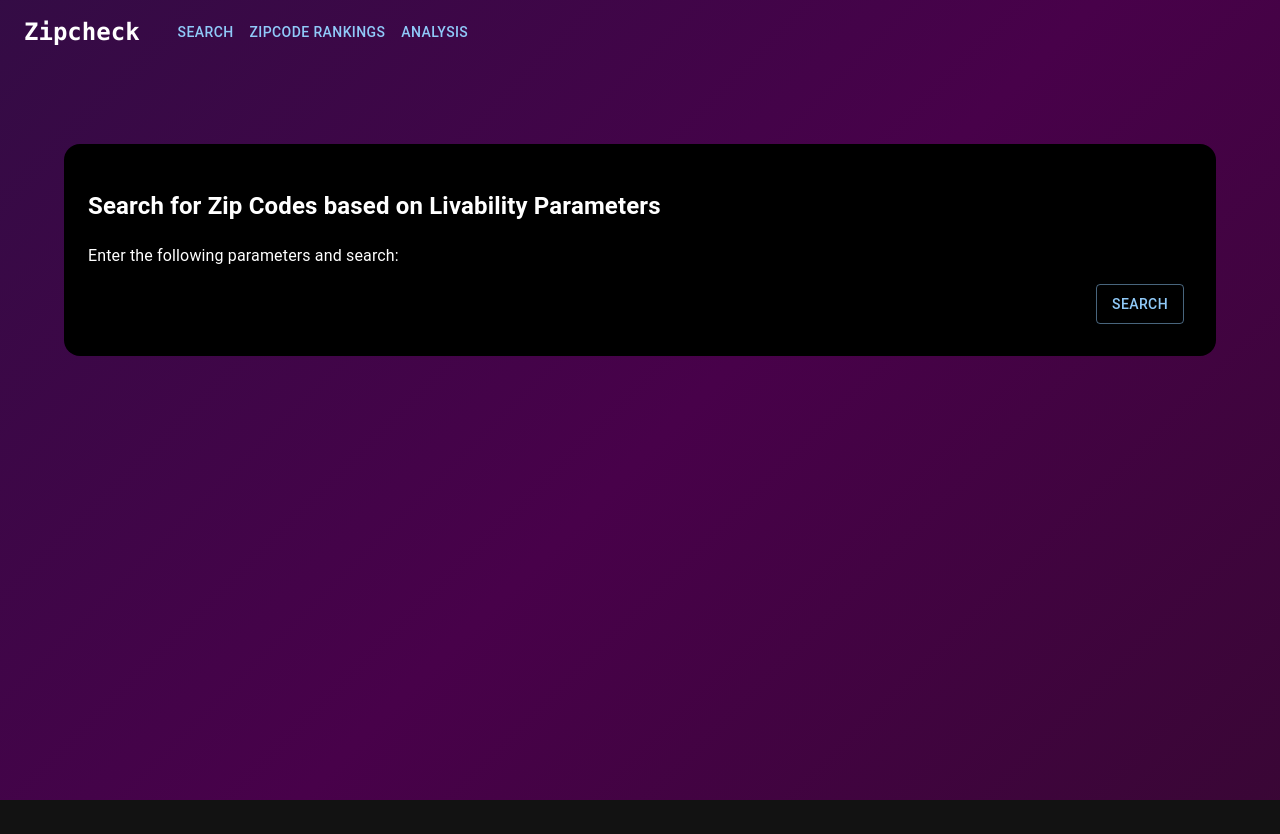
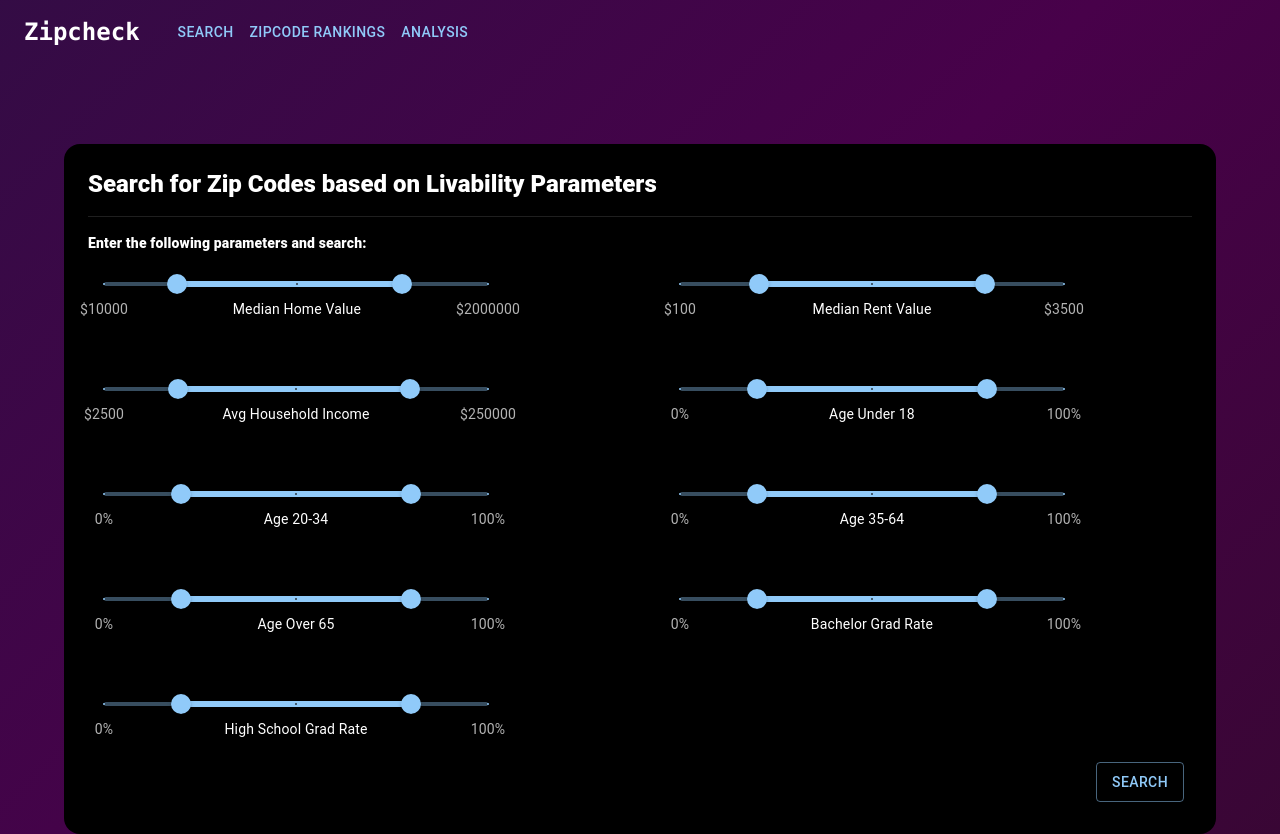
Before and after one commit to shaunwang1350/livabilityDB, a React (Create React App) app in the folder client/: page /parametersSearch in a window 1280 px wide. Before the commit the page ends 800 px from the top, so only its background shows below. Built offline with nearby package versions, Linux system fonts and the light colour scheme; no server answers.

Commit message:
Adding ui

```diff
--- a/client/src/pages/AnalysisPage.js
+++ b/client/src/pages/AnalysisPage.js
@@ -1,5 +1,5 @@
-import { useState } from 'react';
-import { Container, TextField, Box, Button } from '@mui/material';
+import { useState, useEffect } from 'react';
+import { Container, TextField, Box, Button, Typography, Divider, Autocomplete} from '@mui/material';
 const config = require('../config.json');
 
 export default function AnalysisPage() {
@@ -8,6 +8,8 @@ export default function AnalysisPage() {
   const [category, setCategory] = useState(null);
   const [businessScoreInfo, setBusinessScoreInfo] = useState(null);
   const [hedScoreInfo, setHedScoreInfo] = useState(null);
+
+  const [allCategories, setAllCategories] = useState([]);
 
   const [reviewWeight, setReviewWeight] = useState(0.5);
   const [countWeight, setCountWeight] = useState(0.5);
@@ -25,6 +27,8 @@ export default function AnalysisPage() {
   const [ageWeight, setAgeWeight] = useState(0.33);
   const [highEducationalAttainment, setHighEducationalAttainment] = useState(3);
   const [agePreference, setAgePreference] = useState(2);
+
+
 
 
   const businessScore = () => {
@@ -51,14 +55,38 @@ export default function AnalysisPage() {
     console.log(hedScoreInfo);
   };
 
+  const defaultProps = {
+    options: allCategories,
+    getOptionLabel: (option) => option.name,
+  };
+
+  useEffect(() => {
+    fetch(`http://${config.server_host}:${config.server_port}/business_category`)
+      .then(res => res.json())
+      .then(resJson => setAllCategories(resJson));
+  }, []);
+
+
   return (
     <Container>
       <Box mt={10} mb={3} p={3} sx={{ background: 'black', borderRadius: '16px'}} >
-        <h2>Analyze a Zip Code by Finding the Weighted Quintile Score of the Zip Code's Livability Parameters</h2>
-        <p>Enter the following parameters and search:</p>
+        <Typography variant="h5" fontWeight={800} mb={2}>Analyze a Zip Code by Finding the Weighted Quintile Score of the Zip Code's Livability Parameters</Typography>
+        <Divider/>
+        <Typography variant="body2" fontWeight={800} mb={2} mt={2} >Enter the following parameters and search:</Typography>
         <TextField id="outlined-basic" label="Zipcode" variant="outlined" required inputProps={{maxLength: 5}} onChange={(e) => setZipcode(e.target.value)}/>
         {/* Change TextField to Autocomplete component */}
-        <TextField id="outlined-basic" label="Category" variant="outlined" required inputProps={{maxLength: 99}} onChange={(e) => setCategory(e.target.value)}/>
+
+        <Autocomplete
+          {...defaultProps}
+          value = {category}
+          onInputChange={(event, newInputValue) => {
+            setCategory(newInputValue);
+            console.log(newInputValue);
+          }}
+          disablePortal
+          sx={{ width: 300 }}
+          renderInput={(params) => <TextField {...params} label="Business Categories"/>}
+        />
 
         <Box m={1} display="flex" justifyContent="flex-end" alignItems="flex-end">
           <Button variant="outlined" onClick={() => {businessScore(); housingEconomicsDemographicsScore();}} sx={{ height: 40 }}> Search </Button>
--- a/client/src/pages/ParametersSearchPage.js
+++ b/client/src/pages/ParametersSearchPage.js
@@ -1,28 +1,26 @@
 import { useEffect, useState } from 'react';
-import { Container, TextField, Box, Button } from '@mui/material';
-import ZipcodeSearchCard from '../components/ZipcodeSearchCard';
+import { Container, Box, Button, Typography, Divider, Grid, Slider} from '@mui/material';
 const config = require('../config.json');
 
 export default function ParametersSearchPage() {
 
   const [zipcodeInfo, setZipcodeInfo] = useState(null);
 
-  const [medianHomeValue, setMedianHomeValue] = useState([10000, 2000000]);
-  const [medianRentValue, setMedianRentValue] = useState([3500, 100]);
-  const [avgHouseholdIncome, setAvgHouseholdIncome] = useState([250000, 2500]);
-  const [ageUnder18, setAgeUnder18] = useState([100, 0]);
-  const [ageRange20_34, setAgeRange20_34] = useState([100, 0]);
-  const [ageRange35_64, setAgeRange35_64] = useState([100, 0]);
-  const [ageOver65, setAgeOver65] = useState([100, 0]);
-  const [bachelorGradRate, setBachelorGradRate] = useState([100, 0]);
-  const [hsGradRate, setHsGradRate] = useState([100, 0]);
+  const [medianHomeValue, setMedianHomeValue] = useState([380000 , 1550000]);
+  const [medianRentValue, setMedianRentValue] = useState([800, 2800]);
+  const [avgHouseholdIncome, setAvgHouseholdIncome] = useState([50000, 200000]);
+  const [ageUnder18, setAgeUnder18] = useState([20, 80]);
+  const [ageRange20_34, setAgeRange20_34] = useState([20, 80]);
+  const [ageRange35_64, setAgeRange35_64] = useState([20, 80]);
+  const [ageOver65, setAgeOver65] = useState([20, 80]);
+  const [bachelorGradRate, setBachelorGradRate] = useState([20, 80]);
+  const [hsGradRate, setHsGradRate] = useState([20, 80]);
 
   useEffect(() => {
     fetch(`http://${config.server_host}:${config.server_port}/search`)
       .then(res => res.json())
       .then(resJson => setZipcodeInfo(resJson));
   }, []);
-
 
   const search = () => {
     fetch(`http://${config.server_host}:${config.server_port}/search` +
@@ -50,16 +48,195 @@ export default function ParametersSearchPage() {
     console.log(zipcodeInfo);
   }
 
+  const marksMedianHomeValue = [
+    { value: 1000, label: '$10000'},
+    { value: 1005000, label: 'Median Home Value'},
+    { value: 2000000, label: '$2000000'},
+  ];
+
+  const marksMedianRentValue = [
+    { value: 100, label: '$100'},
+    { value: 1800, label: 'Median Rent Value'},
+    { value: 3500, label: '$3500'},
+  ];
+
+  const marksAvgHouseholdIncome = [
+    { value: 2500, label: '$2500'},
+    { value: 126250, label: 'Avg Household Income'},
+    { value: 250000, label: '$250000'},
+  ];
+
+  const marksAgeUnder18 = [
+    { value: 0, label: '0%'},
+    { value: 50, label: 'Age Under 18'},
+    { value: 100, label: '100%'},
+  ];
+
+  const marksAgeRange20_34 = [
+    { value: 0, label: '0%'},
+    { value: 50, label: 'Age 20-34'},
+    { value: 100, label: '100%'},
+  ];
+
+  const marksAgeRange35_64 = [
+    { value: 0, label: '0%'},
+    { value: 50, label: 'Age 35-64'},
+    { value: 100, label: '100%'},
+  ];
+
+  const marksAgeOver65 = [
+    { value: 0, label: '0%'},
+    { value: 50, label: 'Age Over 65'},
+    { value: 100, label: '100%'},
+  ];
+
+  const marksBachelorGradRate = [
+    { value: 0, label: '0%'},
+    { value: 50, label: 'Bachelor Grad Rate'},
+    { value: 100, label: '100%'},
+  ];
+
+  const marksHsGradRate = [
+    { value: 0, label: '0%'},
+    { value: 50, label: 'High School Grad Rate'},
+    { value: 100, label: '100%'},
+  ];
+
+
   return (
     <Container>
       <Box mt={10} mb={3} p={3} sx={{ background: 'black', borderRadius: '16px'}} >
-        <h2>Search for Zip Codes based on Livability Parameters</h2>
-        <p>Enter the following parameters and search:</p>
+        <Typography variant="h5" fontWeight={800} mb={2}>Search for Zip Codes based on Livability Parameters</Typography>
+        <Divider/>
+        <Typography variant="body2" fontWeight={800} mb={2} mt={2} >Enter the following parameters and search:</Typography>
+
+        <Grid sx={{ flexGrow: 1 }} container spacing={6} mb={2}>
+          <Grid item xs={6} md={6}>
+            <Box sx={{ width: 400 }} pl={2}>
+              <Slider
+                value={medianHomeValue}
+                onChange={(e, newValue) => setMedianHomeValue(newValue)}
+                valueLabelDisplay="auto"
+                marks={marksMedianHomeValue}
+                min={1000}
+                max={2000000}
+              />
+            </Box>
+          </Grid>
+
+          <Grid item xs={6} md={6}>
+            <Box sx={{ width: 400 }} pl={2}>
+              <Slider
+                value={medianRentValue}
+                onChange={(e, newValue) => setMedianRentValue(newValue)}
+                step={1}
+                valueLabelDisplay="auto"
+                marks={marksMedianRentValue}
+                min={100}
+                max={3500}
+              />
+            </Box>
+          </Grid>
+
+
+          <Grid item xs={6} md={6}>
+            <Box sx={{ width: 400 }} pl={2}>
+              <Slider
+                value={avgHouseholdIncome}
+                onChange={(e, newValue) => setAvgHouseholdIncome(newValue)}
+                step={1}
+                valueLabelDisplay="auto"
+                marks={marksAvgHouseholdIncome}
+                min={2500}
+                max={250000}
+              />
+            </Box>
+          </Grid>
+
+          <Grid item xs={6} md={6}>
+            <Box sx={{ width: 400 }} pl={2}>
+              <Slider
+                value={ageUnder18}
+                onChange={(e, newValue) => setAgeUnder18(newValue)}
+                step={1}
+                valueLabelDisplay="auto"
+                marks={marksAgeUnder18}
+              />
+            </Box>
+          </Grid>
+
+          <Grid item xs={6} md={6}>
+            <Box sx={{ width: 400 }} pl={2}>
+              <Slider
+                value={ageRange20_34}
+                onChange={(e, newValue) => setAgeRange20_34(newValue)}
+                step={1}
+                valueLabelDisplay="auto"
+                marks={marksAgeRange20_34}
+              />
+            </Box>
+          </Grid>
+
+          <Grid item xs={6} md={6}>
+            <Box sx={{ width: 400 }} pl={2}>
+              <Slider
+                value={ageRange35_64}
+                onChange={(e, newValue) => setAgeRange35_64(newValue)}
+                step={1}
+                valueLabelDisplay="auto"
+                marks={marksAgeRange35_64}
+              />
+            </Box>
+          </Grid>
+
+          <Grid item xs={6} md={6}>
+            <Box sx={{ width: 400 }} pl={2}>
+              <Slider
+                value={ageOver65}
+                onChange={(e, newValue) => setAgeOver65(newValue)}
+                step={1}
+                valueLabelDisplay="auto"
+                marks={marksAgeOver65}
+              />
+            </Box>
+          </Grid>
+
+          <Grid item xs={6} md={6}>
+            <Box sx={{ width: 400 }} pl={2}>
+              <Slider
+                value={bachelorGradRate}
+                onChange={(e, newValue) => setBachelorGradRate(newValue)}
+                step={1}
+                valueLabelDisplay="auto"
+                marks={marksBachelorGradRate}
+              />
+            </Box>
+          </Grid>
+
+          <Grid item xs={6} md={6}>
+            <Box sx={{ width: 400 }} pl={2}>
+              <Slider
+                value={hsGradRate}
+                onChange={(e, newValue) => setHsGradRate(newValue)}
+                step={1}
+                valueLabelDisplay="auto"
+                marks={marksHsGradRate}
+              />
+            </Box>
+          </Grid>
+        </Grid>
 
         <Box m={1} display="flex" justifyContent="flex-end" alignItems="flex-end">
           <Button variant="outlined" onClick={() => search() } sx={{ height: 40 }}> Search </Button>
         </Box>
       </Box>
+
+      {zipcodeInfo && <Box mt={10} mb={3} p={3} sx={{ background: 'black', borderRadius: '16px'}} >
+
+
+
+      </Box>}
+
     </Container>
   );
 };
--- a/client/src/pages/RankingsPage.js
+++ b/client/src/pages/RankingsPage.js
@@ -44,6 +44,7 @@ export default function RankingsPage() {
         <Typography variant="h5" fontWeight={800} mb={2}>Find all housing, demographics, and economic info for a particular zip code</Typography>
         <Divider/>
         <Typography variant="body2" fontWeight={800} mb={2} mt={2} >Enter the following parameters and search:</Typography>
+
         <Autocomplete
           {...defaultProps}
           value = {category}
```
Also changed, not shown: client/src/components/ZipcodeSearchCard.js (deleted, +0 -35 lines).
